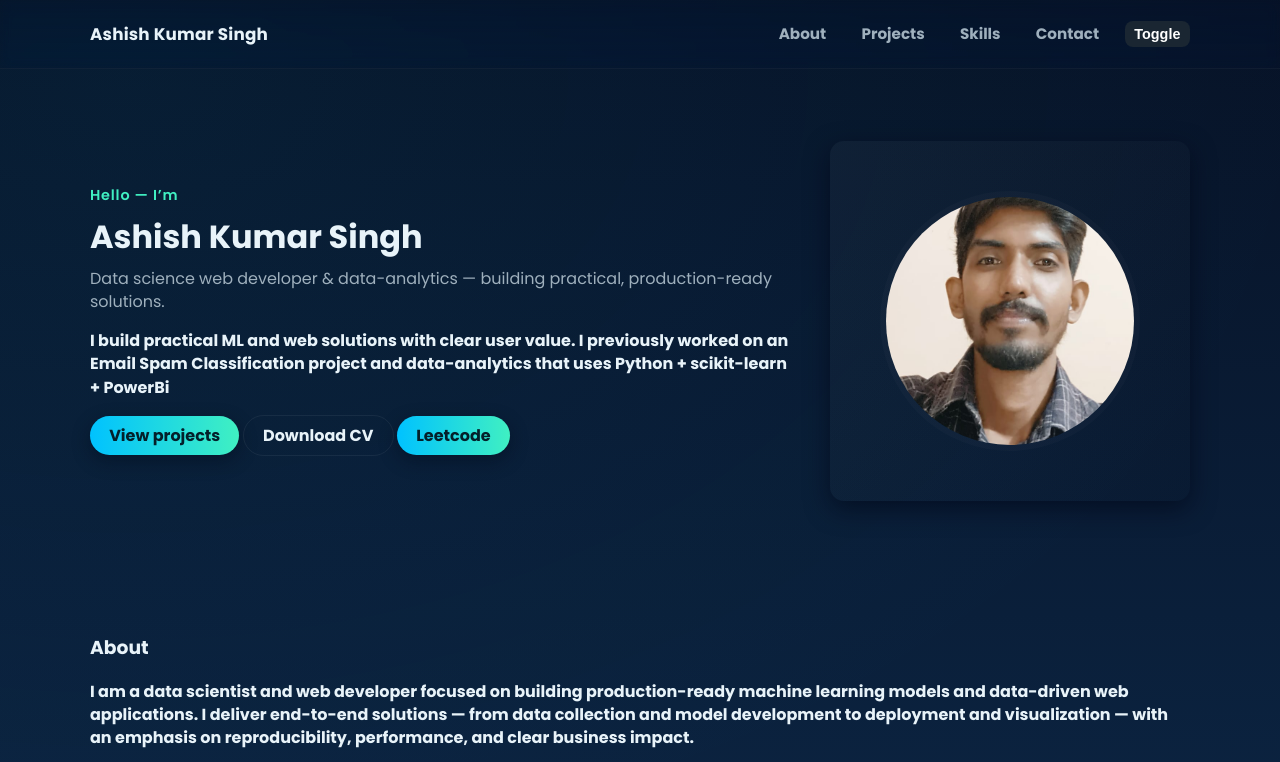
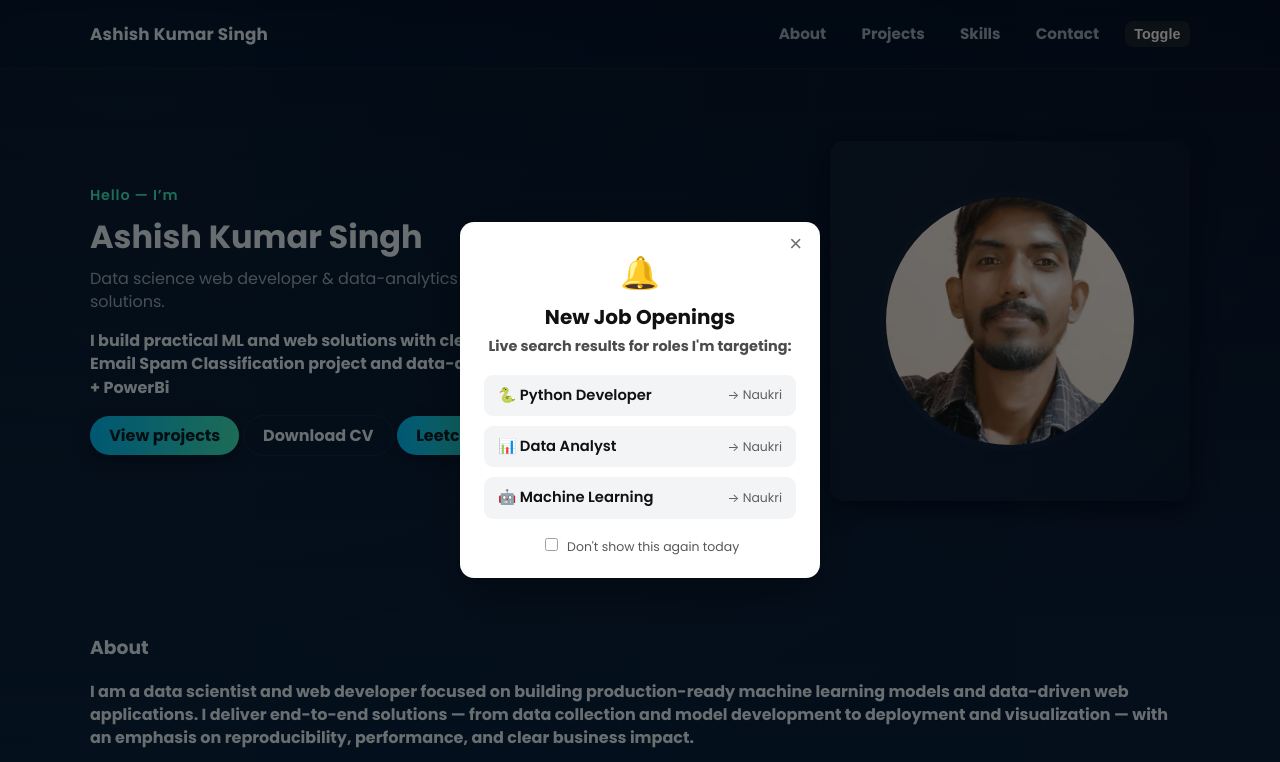
Before and after one commit to Ashish77393/Ashish_portfolio, a website: page index.html in a window 1280 px wide. Shown: the top 762 px of the page. Drawn offline with Linux system fonts and the light colour scheme; no server answers.

Commit message:
Implement job notification popup in index.html
Added a job notification popup with live search links for targeted roles.

```diff
--- a/index.html
+++ b/index.html
@@ -414,6 +414,10 @@
     <footer class="site-footer">
       <div class="container">
         <small>Built with ❤️ — deploy to GitHub Pages or any static host</small>
+        <!-- TOTAL VISITS COUNTER -->
+        <p class="visit-counter">
+          👁️ Total Visits: <span id="visitCount">…</span>
+        </p>
         <div class="social">
           <a
             href="https://github.com/Ashish77393"
@@ -448,6 +452,37 @@
       </div>
     </footer>
 
+    <!-- ============================================
+         JOB NOTIFICATION POPUP
+         Shows shortly after page load with live search
+         links for target roles on Naukri.
+         ============================================ -->
+    <div id="job-alert-popup" class="job-popup hidden">
+      <div class="job-popup-card">
+        <button id="job-popup-close" class="job-popup-close" aria-label="Close">&times;</button>
+        <div class="job-popup-icon">🔔</div>
+        <h3 class="job-popup-title">New Job Openings</h3>
+        <p class="job-popup-sub">Live search results for roles I'm targeting:</p>
+        <div class="job-popup-links">
+          <a class="job-popup-link" target="_blank" rel="noopener"
+             href="https://www.naukri.com/python-developer-jobs">
+            🐍 Python Developer <span>→ Naukri</span>
+          </a>
+          <a class="job-popup-link" target="_blank" rel="noopener"
+             href="https://www.naukri.com/data-analyst-jobs">
+            📊 Data Analyst <span>→ Naukri</span>
+          </a>
+          <a class="job-popup-link" target="_blank" rel="noopener"
+             href="https://www.naukri.com/machine-learning-jobs">
+            🤖 Machine Learning <span>→ Naukri</span>
+          </a>
+        </div>
+        <label class="job-popup-dismiss-label">
+          <input type="checkbox" id="job-popup-dismiss-today"> Don't show this again today
+        </label>
+      </div>
+    </div>
+
     <script src="script.js"></script>
   </body>
 </html>
```
